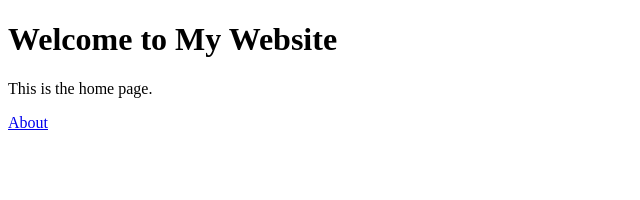
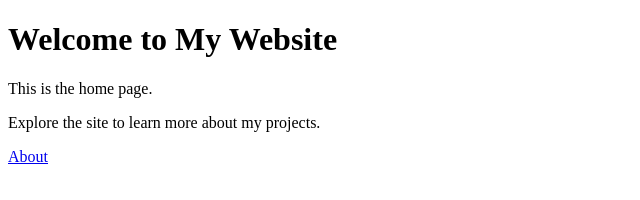
Before and after one commit to dhruvdavda777/git-workflow-assignment, a plain HTML site: page index.html in a window 1280 px wide. Shown: the whole page, without its empty margins (0-640 px from the left). Drawn offline with Linux system fonts and the light colour scheme.

Commit message:
Update index.html with welcome description

```diff
--- a/index.html
+++ b/index.html
@@ -7,6 +7,7 @@
 <body>
   <h1>Welcome to My Website</h1>
   <p>This is the home page.</p>
+  <p>Explore the site to learn more about my projects.</p>
   <a href="about.html">About</a>
 </body>
 </html>
```
